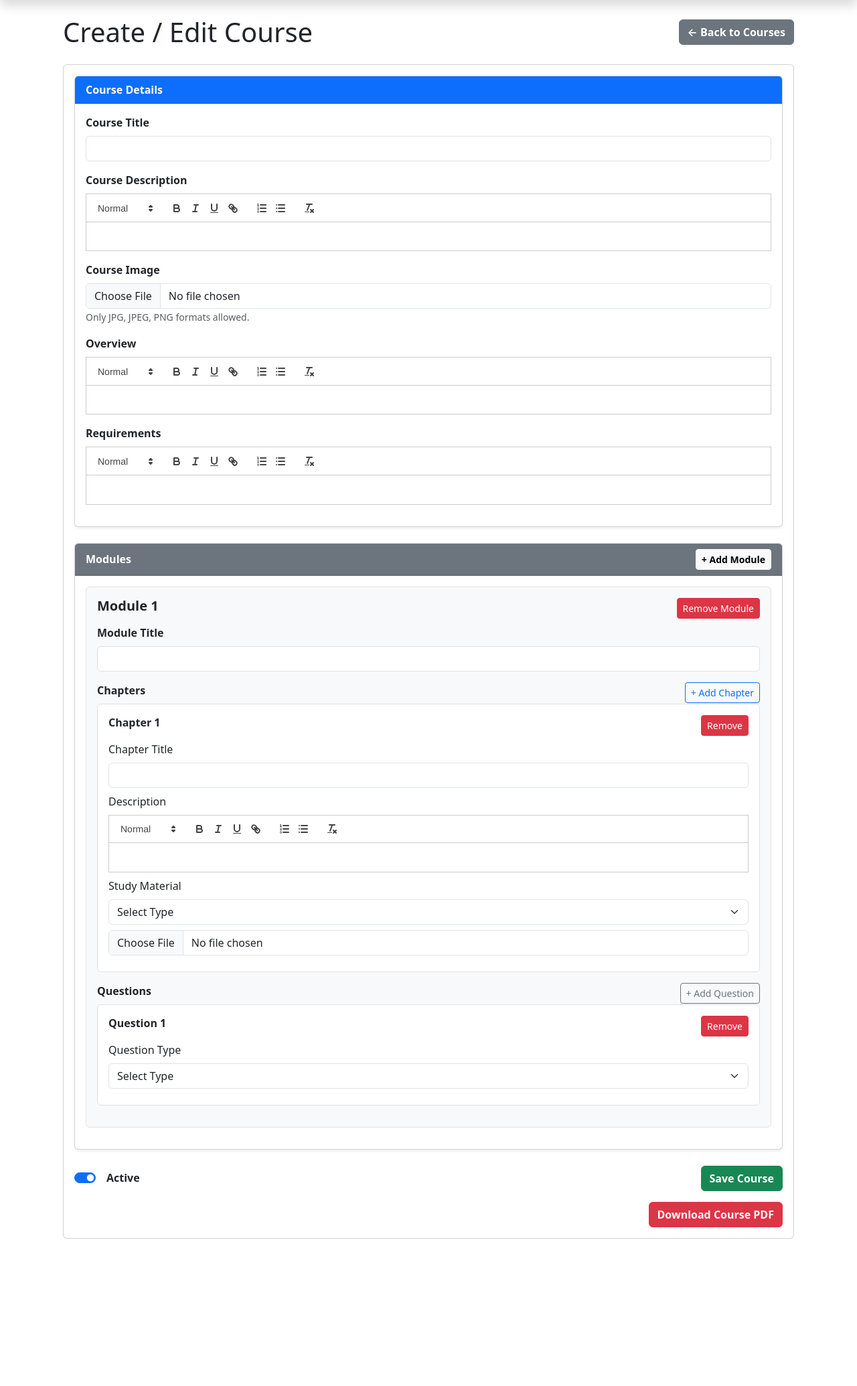
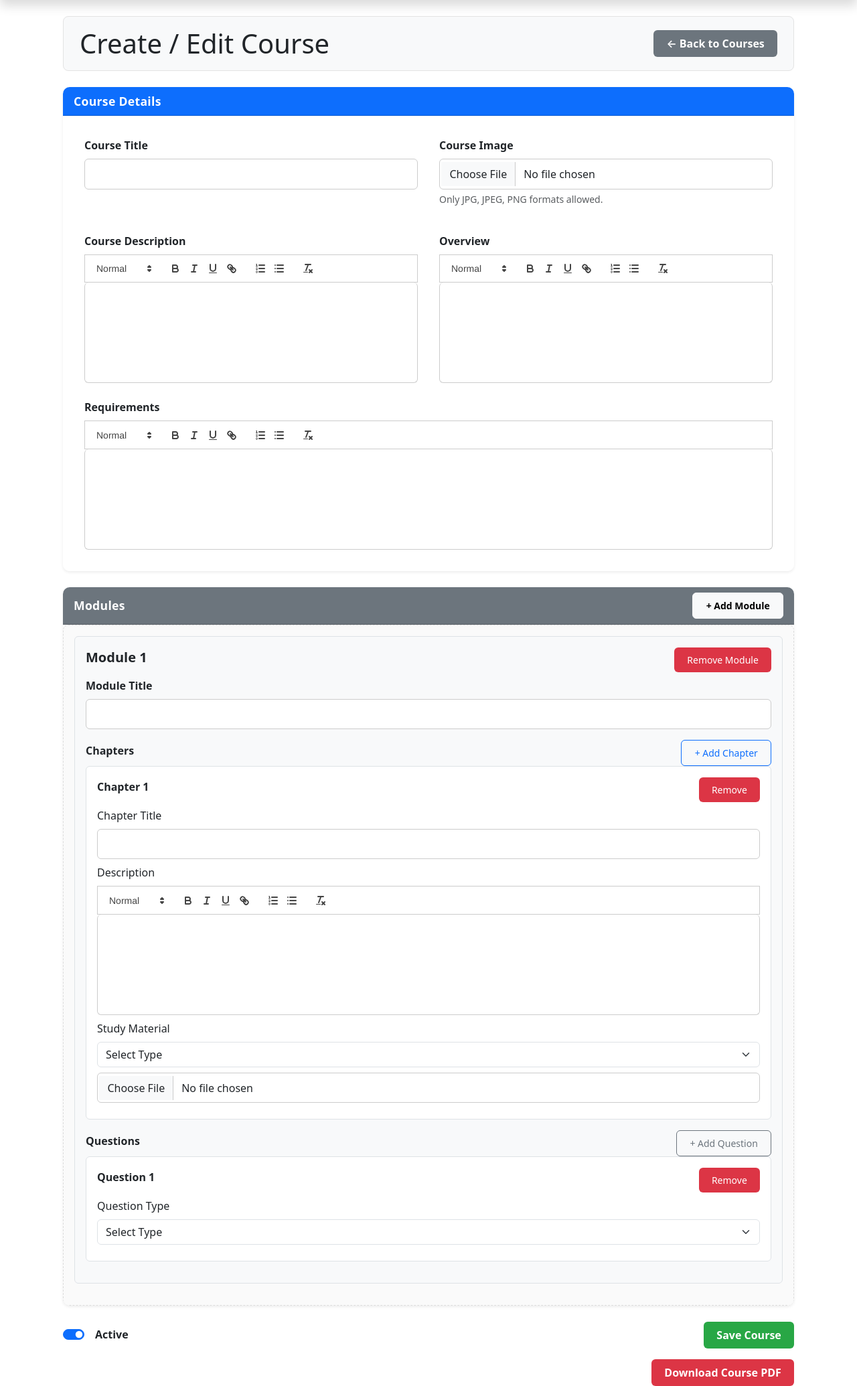
Before and after one commit to AravindhshankarTansam/original_lms_modification, a Django app: template courses/templates/courses/create_course.html in a window 1280 px wide. Shown: the part 67-2137 px from the top of the page at 67% size. Before the commit the page ends 1917 px from the top, so only its background shows below. Run offline with Django 5.2, Linux system fonts and the light colour scheme; the template is opened without the code that fills it, so the values that code supplies are empty; a map, chart or similar area stays blank; some libraries are stand-ins or nearby versions.

Commit message:
Done with the ui change as well

```diff
--- a/courses/templates/courses/create_course.html
+++ b/courses/templates/courses/create_course.html
@@ -5,68 +5,77 @@
 <link rel="icon" type="image/png" href="{% static 'images/favicon.png' %}">
 <link rel="shortcut icon" href="{% static 'favicon.ico' %}" type="image/x-icon">
 
+<link href="https://cdn.quilljs.com/1.3.6/quill.snow.css" rel="stylesheet" />
+
 <div class="container-fluid">
     <script id="courses-data" type="application/json">{{ courses_json|safe }}</script>
 
-    <div class="d-flex justify-content-between align-items-center mb-4">
+    <!-- Page Header -->
+    <div class="d-flex justify-content-between align-items-center mb-4 page-header">
         <h1 class="m-0">Create / Edit Course</h1>
         <a href="{% url 'course_table' %}" class="btn btn-secondary fw-semibold">← Back to Courses</a>
     </div>
 
-    <div class="card">
-        <div class="card-body">
     <form id="courseForm" method="POST" enctype="multipart/form-data">
         {% csrf_token %}
         <input type="hidden" id="courseId" name="course_id">
         <input type="hidden" id="modulesJson" name="modules_json">
 
-                <!-- COURSE DETAILS -->
-                <div class="card mb-4 shadow-sm">
+        <!-- 🔹 COURSE DETAILS (2x2 Layout) -->
+        <div class="card shadow-sm mb-4">
             <div class="card-header bg-primary text-white fw-semibold">Course Details</div>
             <div class="card-body">
-                        <div class="mb-3">
+                <div class="course-grid-2x2">
+                    <!-- Course Title -->
+                    <div class="form-group">
                         <label class="form-label fw-semibold">Course Title</label>
                         <input type="text" class="form-control" id="courseTitle" name="title" required>
                     </div>
 
-                        <div class="mb-3">
+                    <!-- Course Image -->
+                    <div class="form-group">
+                        <label class="form-label fw-semibold">Course Image</label>
+                        <input type="file" class="form-control" id="courseImage" name="image" accept=".jpg,.jpeg,.png">
+                        <small class="text-muted d-block mt-1">Only JPG, JPEG, PNG formats allowed.</small>
+                        <div class="mt-2">
+                            <img id="imagePreview" src="" alt="Course Image Preview" class="img-thumbnail d-none" style="max-width: 300px;">
+                            <div id="existingImageLink" class="mt-2"></div>
+                        </div>
+                    </div>
+
+                    <!-- Course Description -->
+                    <div class="form-group">
                         <label class="form-label fw-semibold">Course Description</label>
                         <div id="courseDescriptionEditor" class="quill-editor"></div>
                     </div>
 
-                        <div class="mb-3">
-                            <label class="form-label fw-semibold">Course Image</label>
-                            <input type="file" class="form-control" id="courseImage" name="image" accept=".jpg,.jpeg,.png">
-                            <small class="text-muted">Only JPG, JPEG, PNG formats allowed.</small>
-
-                            <div class="mt-3">
-                                <img id="imagePreview" src="" alt="Course Image Preview" class="img-thumbnail d-none" style="max-width: 300px; height: auto;">
-                                <div id="existingImageLink" class="mt-2"></div>
-                            </div>
-                        </div>
-
-                        <div class="mb-3">
+                    <!-- Overview -->
+                    <div class="form-group">
                         <label class="form-label fw-semibold">Overview</label>
                         <div id="overviewEditor" class="quill-editor"></div>
                     </div>
 
-                        <div class="mb-3">
+                    <!-- Requirements (Full Width) -->
+                    <div class="form-group full-width">
                         <label class="form-label fw-semibold">Requirements</label>
                         <div id="requirementsEditor" class="quill-editor"></div>
                     </div>
                 </div>
             </div>
+        </div>
 
-                <!-- MODULES -->
-                <div class="card mb-4 shadow-sm">
+        <!-- 🔹 MODULES SECTION (Dynamic 2x2 Layout) -->
+        <div class="card shadow-sm mb-4">
             <div class="card-header bg-secondary text-white fw-semibold d-flex justify-content-between align-items-center">
                 Modules
                 <button type="button" id="addModuleBtn" class="btn btn-light btn-sm fw-semibold">+ Add Module</button>
             </div>
-                    <div class="card-body" id="modulesContainer"></div>
+            <div class="card-body" id="modulesContainer">
+                <!-- Modules dynamically added here via JS -->
+            </div>
         </div>
 
-                <!-- STATUS AND ACTIONS -->
+        <!-- 🔹 STATUS + ACTIONS -->
         <div class="d-flex justify-content-between align-items-center mb-3">
             <div class="form-check form-switch">
                 <input class="form-check-input" type="checkbox" id="courseStatus" checked>
@@ -82,18 +91,131 @@
         </div>
     </form>
 </div>
-    </div>
-</div>
 
+<!-- ✨ STYLES ✨ -->
 <style>
-.quill-editor { height: 150px; }
+/* --- Layout & Card Design --- */
+.page-header {
+  background: #f8f9fa;
+  padding: 1rem 1.5rem;
+  border-radius: 8px;
+  border: 1px solid #e3e3e3;
+}
+
+.card {
+  border: none;
+  border-radius: 10px;
+  overflow: hidden;
+}
+
+.card-header {
+  font-size: 1.1rem;
+  letter-spacing: 0.3px;
+}
+
+.card-body {
+  padding: 2rem;
+  background: #fff;
+}
+
+/* Grid Layout (2x2 for Course Details) */
+.course-grid-2x2 {
+  display: grid;
+  grid-template-columns: repeat(2, 1fr);
+  gap: 1.5rem 2rem;
+}
+
+.course-grid-2x2 .form-group {
+  display: flex;
+  flex-direction: column;
+}
+
+.course-grid-2x2 .form-group.full-width {
+  grid-column: 1 / 3;
+}
+
+/* --- MODULES --- */
+#modulesContainer {
+  background: #fafafa;
+  padding: 1rem;
+  border-radius: 8px;
+  border: 1px dashed #ddd;
+}
+
+.module-block {
+  background: #fff;
+  border: 1px solid #ddd;
+  border-radius: 10px;
+  padding: 1.5rem;
+  margin-bottom: 1.5rem;
+}
+
+.module-grid-2x2 {
+  display: grid;
+  grid-template-columns: repeat(2, 1fr);
+  gap: 1.5rem 2rem;
+}
+
+.module-grid-2x2 .form-group {
+  display: flex;
+  flex-direction: column;
+}
+
+.module-grid-2x2 .form-group.full-width {
+  grid-column: 1 / 3;
+}
+
+/* Inputs */
+.form-control {
+  border-radius: 6px;
+  padding: 0.6rem 0.9rem;
+  border: 1px solid #ccc;
+}
+
+.form-label {
+  margin-bottom: 0.5rem;
+}
+
+/* Quill Editor */
+.quill-editor {
+  height: 150px;
+  border: 1px solid #ced4da;
+  border-radius: 6px;
+  background: #fff;
+}
+
+/* Buttons */
+.btn {
+  border-radius: 6px;
+  padding: 0.5rem 1.2rem;
+}
+
+.btn-success { background-color: #28a745; border: none; }
+.btn-danger { background-color: #dc3545; border: none; }
+.btn-secondary { background-color: #6c757d; border: none; }
+.btn-outline-danger { border: 1px solid #dc3545; color: #dc3545; }
+
+/* Image Preview */
+.img-thumbnail {
+  border-radius: 6px;
+  margin-top: 0.5rem;
+}
+
+/* Responsive */
+@media (max-width: 768px) {
+  .course-grid-2x2,
+  .module-grid-2x2 {
+    grid-template-columns: 1fr;
+  }
+}
+
+/* Extra styling from second template */
 .bg-light, .bg-white { border: 1px solid #dee2e6; }
 </style>
 
-<link href="https://cdn.quilljs.com/1.3.6/quill.snow.css" rel="stylesheet" />
+<!-- JS Libraries -->
 <script src="https://cdn.quilljs.com/1.3.6/quill.js"></script>
 <script src="https://cdnjs.cloudflare.com/ajax/libs/jspdf/2.5.1/jspdf.umd.min.js"></script>
-
 <script src="{% static 'js/create_courses.js' %}"></script>
 
 {% endblock %}
```
Lines whose indentation alone changed are shown as unchanged.
